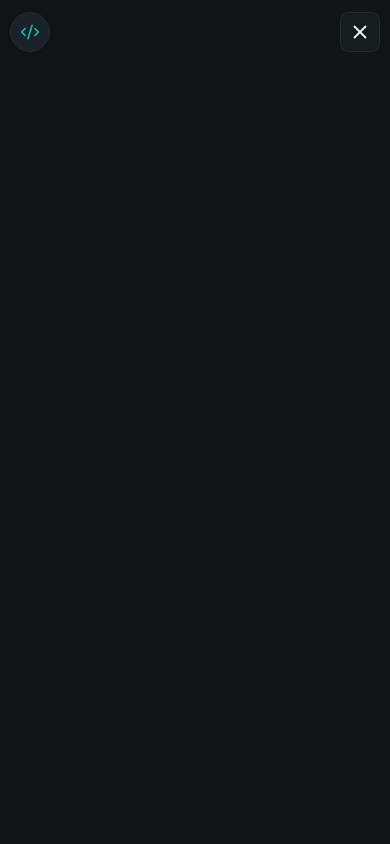
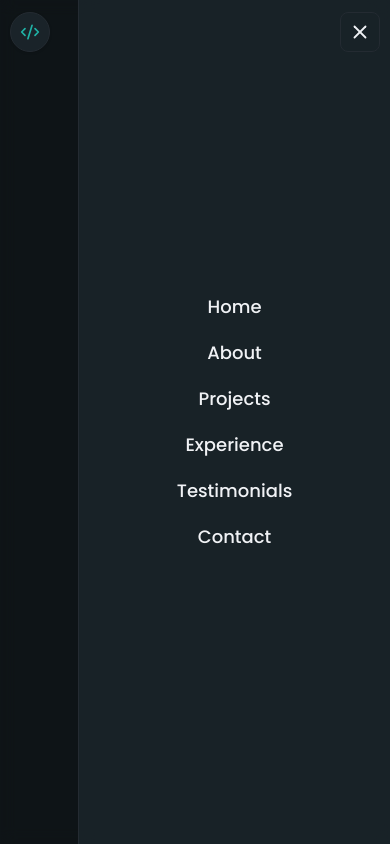
Before and after one commit to syedalaiba52/frontend-portfolio, a Next.js app: page / in a window 390 px wide. Both pictures are taken after a click on the button 360 px from the left and 32 px from the top of the page. Built offline with nearby package versions, Linux system fonts and the light colour scheme.

Commit message:
MobileNav component with dynamic navigation link created

```diff
--- a/app/components/navbar/MobileNav.tsx
+++ b/app/components/navbar/MobileNav.tsx
@@ -1,10 +1,37 @@
+import Link from "next/link";
+import { navLinks } from "./Navbar";
 
-const MobileNav = () => {
-  return (
-    <div>
-      Mobile Nav
-    </div>
-  )
+interface MobileNavProps {
+  navOpen: boolean;
 }
 
-export default MobileNav
+const MobileNav = ({ navOpen }: MobileNavProps) => {
+  return (
+    <>
+      {/* overlay */}
+      <div
+        className={`fixed inset-0 z-40 lg:hidden bg-background/70 backdrop-blur-sm transition-all duration-500 ${navOpen ? "opacity-100 visible" : "opacity-0 invisible"}`}
+      />
+
+      <aside
+        className={`fixed top-0 right-0 z-50 h-full w-[80%] sm:w-[60%] lg:hidden bg-surface/95 backdrop-blur-md border-l border-border flex flex-col items-center justify-center space-y-2 px-6 transition-all duration-500 ${navOpen ? "translate-x-0" : "translate-x-full"}`}
+      >
+        <ul>
+            {
+            navLinks.map((link, index) => {
+                return(
+                    <li key={index}>
+                        <Link href={link.href} className="block w-full text-center text-lg font-medium text-text border border-transparent transition-all duration-300 hover:bg-primary/10 hover:text-primary hover:border-border py-2 px-4 outline-0">
+                        {link.label}
+                        </Link>
+                </li>
+                );
+            })
+            }
+        </ul>
+      </aside>
+    </>
+  );
+};
+
+export default MobileNav;
--- a/app/components/navbar/Navbar.tsx
+++ b/app/components/navbar/Navbar.tsx
@@ -5,8 +5,9 @@ import Logo from "./Logo";
 import Link from "next/link";
 import LinkButton from "../ui/LinkButton";
 import { LuDownload, LuMenu, LuX } from "react-icons/lu";
+import MobileNav from "./MobileNav";
 
-const navLinks = [
+export const navLinks = [
   {
     href: "#home",
     label: "Home",
@@ -47,8 +48,9 @@ function Navbar() {
     return () => window.removeEventListener("scroll", handleScroll);
   }, []);
   return (
+    <>
     <nav
-      className={`fixed top-0 left-0 w-full z-30 transition-all duration-300 ${scrolled ? "backdrop-blur-xl" : "bg-transparent"}`}
+      className={`fixed top-0 left-0 w-full z-60 transition-all duration-300 ${scrolled ? "backdrop-blur-xl" : "bg-transparent"}`}
     >
       <div className="w-[95%] lg:w-[90%] mx-auto h-16 flex items-center justify-between">
         {/* logo */}
@@ -87,6 +89,9 @@ function Navbar() {
         </button>
       </div>
     </nav>
+
+    <MobileNav navOpen = {navOpen}/>
+    </>
   );
 }
 
```
